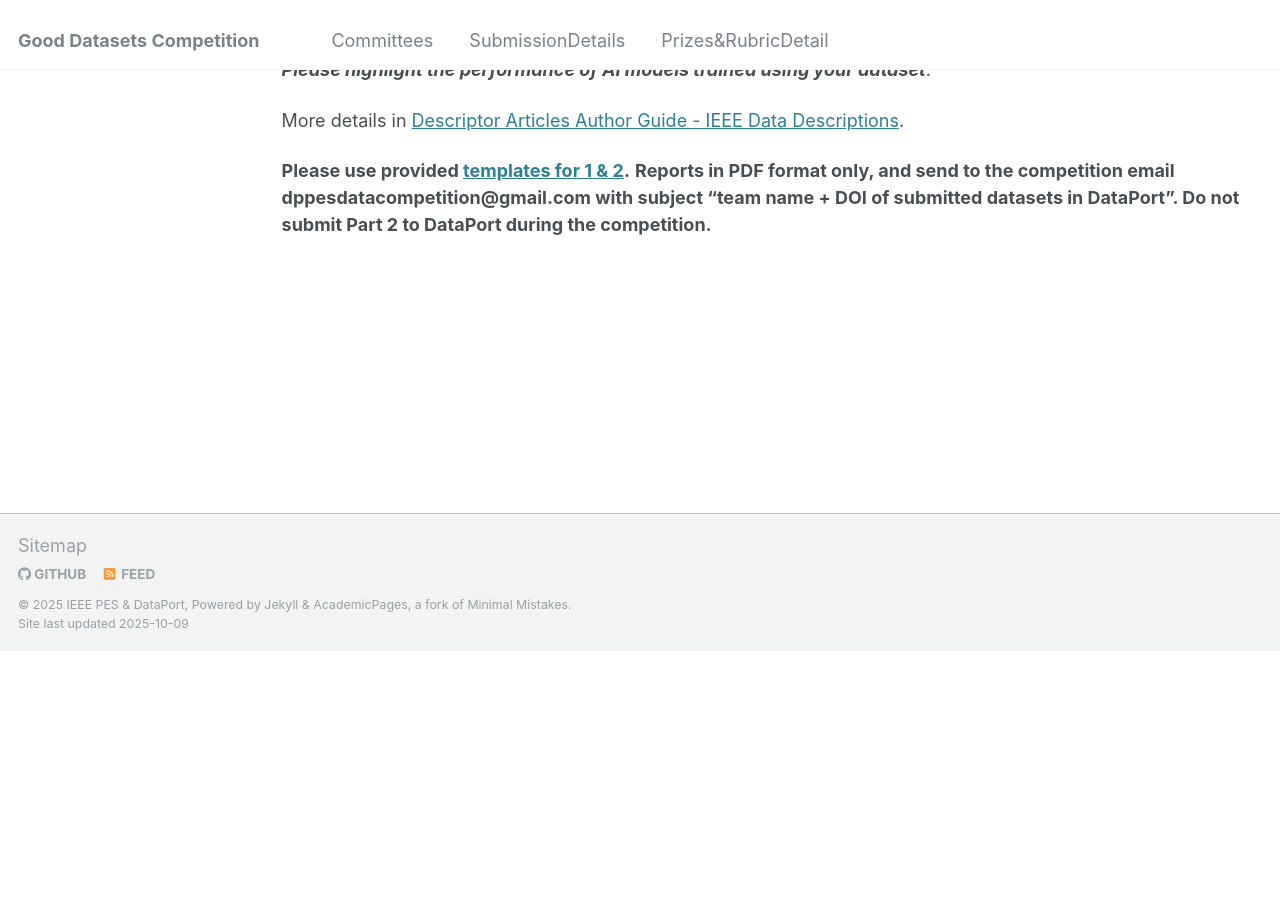
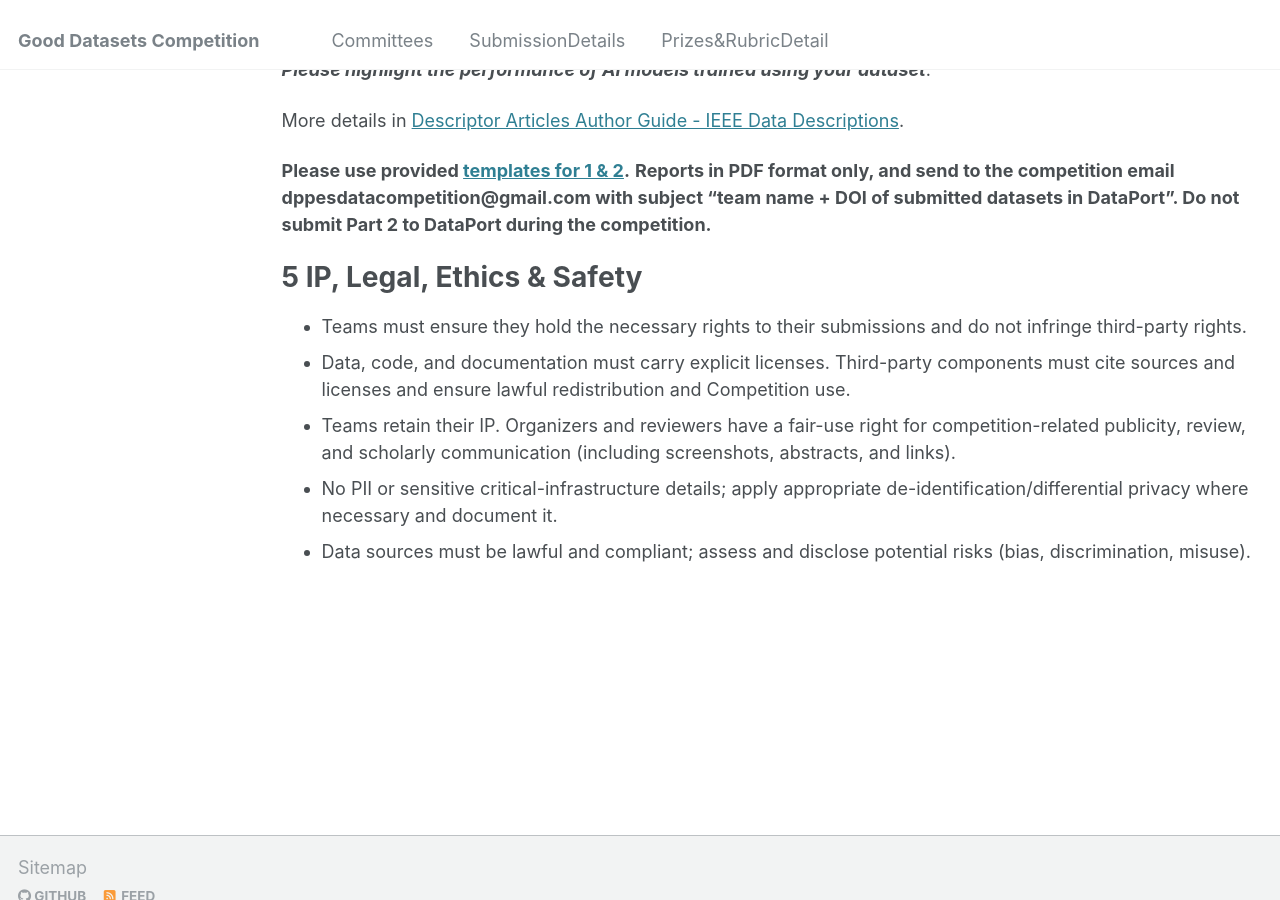
Before and after one commit to dpPEScomp/pesdpcompetition.github.io, a Jekyll site: the page built from _pages/SubmissionDetails.md, in a window 1280 px wide and 900 px high, scrolled down 1987 px. Built offline with Jekyll 4.4.1, drawn with Linux system fonts in a browser that asks for light colours; before the commit the page ends 2638 px from its top, so only the background shows below that.

Commit message:
Update SubmissionDetails.md

```diff
--- a/_pages/SubmissionDetails.md
+++ b/_pages/SubmissionDetails.md
@@ -64,3 +64,12 @@ More details in [Descriptor Articles Author Guide - IEEE Data Descriptions](http
 
 **Please use provided [templates for 1 & 2](https://ieee-dataport.org/xxxxxx).**
 **Reports in PDF format only, and send to the competition email dppesdatacompetition@gmail.com with subject “team name + DOI of submitted datasets in DataPort”. Do not submit Part 2 to DataPort during the competition.**
+
+
+# 5 IP, Legal, Ethics & Safety
+
+* Teams must ensure they hold the necessary rights to their submissions and do not infringe third-party rights.
+* Data, code, and documentation must carry explicit licenses. Third-party components must cite sources and licenses and ensure lawful redistribution and Competition use.
+* Teams retain their IP. Organizers and reviewers have a fair-use right for competition-related publicity, review, and scholarly communication (including screenshots, abstracts, and links).
+* No PII or sensitive critical-infrastructure details; apply appropriate de-identification/differential privacy where necessary and document it.
+* Data sources must be lawful and compliant; assess and disclose potential risks (bias, discrimination, misuse).
```
